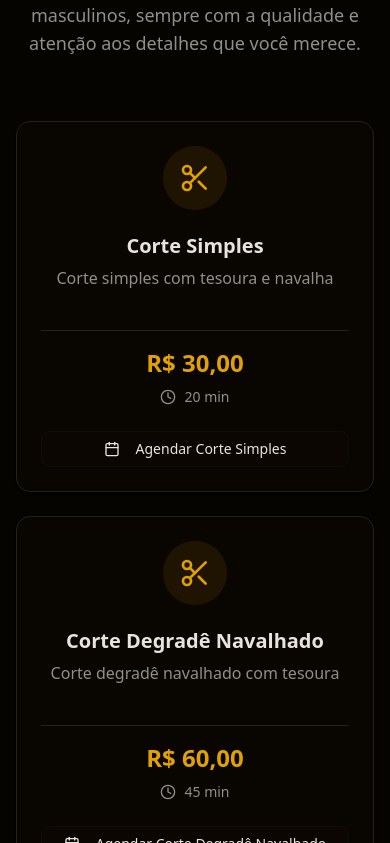
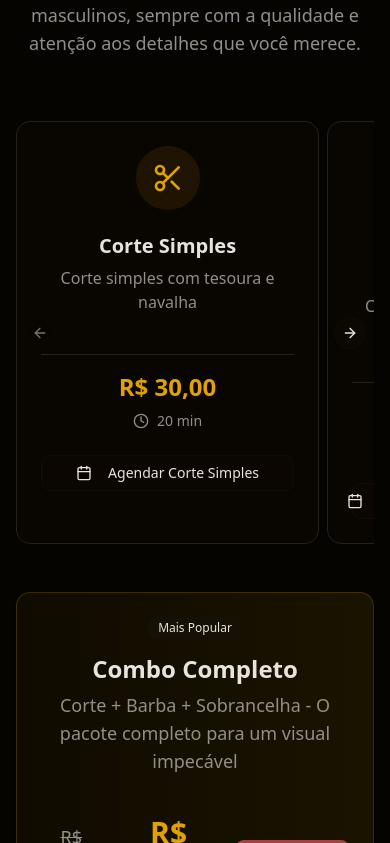
Before and after one commit to redlabs42/gold-mustache-web, a Next.js app: page / in a window 390 px wide. Shown: the part 1661-2504 px from the top of the page. Built offline with nearby package versions, Linux system fonts and the light colour scheme; a web font is replaced by a local one.

Commit message:
feat(services): implement mobile carousel for services display

```diff
--- a/src/components/sections/ServicesSection.tsx
+++ b/src/components/sections/ServicesSection.tsx
@@ -10,6 +10,13 @@ import {
   CardHeader,
   CardTitle,
 } from "@/components/ui/card";
+import {
+  Carousel,
+  CarouselContent,
+  CarouselItem,
+  CarouselNext,
+  CarouselPrevious,
+} from "@/components/ui/carousel";
 import { Separator } from "@/components/ui/separator";
 import { BRAND, SERVICES } from "@/constants/brand";
 import { Calendar, Clock, ShirtIcon as Razor, Scissors } from "lucide-react";
@@ -21,6 +28,15 @@ const serviceIcons = {
   "barba-completa": Razor,
   bigode: Razor,
   "sobrancelha-na-navalha": Scissors,
+  "corte-americano": Scissors,
+  "corte-low-fade": Scissors,
+  "cera-nariz-ouvido": Razor,
+  "corte-degrade-tradicional": Scissors,
+  "corte-degrade-na-zero": Scissors,
+  "progressiva-relaxamento": Scissors,
+  luzes: Scissors,
+  platinado: Scissors,
+  "sobrancelha-na-pinca": Scissors,
 };
 
 export function ServicesSection() {
@@ -45,7 +61,75 @@ export function ServicesSection() {
           </p>
         </div>
 
-        <div className="grid grid-cols-1 md:grid-cols-2 lg:grid-cols-3 gap-6 mb-12">
+        {/* Mobile Carousel */}
+        <div className="md:hidden mb-12">
+          <Carousel
+            opts={{
+              align: "start",
+              loop: false,
+            }}
+            className="w-full"
+          >
+            <CarouselContent className="-ml-2 md:-ml-4">
+              {SERVICES.map((service) => {
+                const IconComponent =
+                  serviceIcons[service.id as keyof typeof serviceIcons];
+
+                return (
+                  <CarouselItem
+                    key={service.id}
+                    className="pl-2 md:pl-4 basis-[85%] sm:basis-[70%]"
+                  >
+                    <Card className="group hover:shadow-lg transition-all duration-300 hover:-translate-y-1 h-full">
+                      <CardHeader className="text-center pb-4">
+                        <div className="mx-auto mb-4 p-3 bg-primary/10 rounded-full w-16 h-16 flex items-center justify-center group-hover:bg-primary/20 transition-colors">
+                          <IconComponent className="h-8 w-8 text-primary" />
+                        </div>
+                        <CardTitle className="text-xl">
+                          {service.name}
+                        </CardTitle>
+                        <CardDescription className="text-base">
+                          {service.description}
+                        </CardDescription>
+                      </CardHeader>
+
+                      <CardContent className="text-center">
+                        <Separator className="mb-4" />
+                        <div className="space-y-2">
+                          <div className="flex items-center justify-center space-x-2">
+                            <span className="text-2xl font-bold text-primary">
+                              {service.price}
+                            </span>
+                          </div>
+                          <div className="flex items-center justify-center space-x-2 text-muted-foreground">
+                            <Clock className="h-4 w-4" />
+                            <span className="text-sm">{service.duration}</span>
+                          </div>
+                        </div>
+                      </CardContent>
+
+                      <CardFooter>
+                        <Button
+                          onClick={handleBookingClick}
+                          className="w-full"
+                          variant="outline"
+                        >
+                          <Calendar className="h-4 w-4 mr-2" />
+                          Agendar {service.name}
+                        </Button>
+                      </CardFooter>
+                    </Card>
+                  </CarouselItem>
+                );
+              })}
+            </CarouselContent>
+            <CarouselPrevious className="left-2" />
+            <CarouselNext className="right-2" />
+          </Carousel>
+        </div>
+
+        {/* Desktop Grid */}
+        <div className="hidden md:grid grid-cols-2 lg:grid-cols-3 gap-6 mb-12">
           {SERVICES.map((service) => {
             const IconComponent =
               serviceIcons[service.id as keyof typeof serviceIcons];
--- a/src/constants/brand.ts
+++ b/src/constants/brand.ts
@@ -104,7 +104,7 @@ export const SERVICES = [
     duration: "45 min",
   },
   {
-    id: "sobrancelha-na-navalha",
+    id: "corte-americano",
     name: "Corte Americano",
     description: "Corte com degradê só nos pezinhos",
     price: "R$ 50,00",
@@ -118,56 +118,56 @@ export const SERVICES = [
     duration: "15 min",
   },
   {
-    id: "sobrancelha-na-navalha",
+    id: "corte-low-fade",
     name: "Corte Low Fade",
     description: "Corte com degradê mais baixo",
     price: "R$ 60,00",
     duration: "50 min",
   },
   {
-    id: "sobrancelha-na-navalha",
+    id: "cera-nariz-ouvido",
     name: "Cera Nariz e Ouvido",
     description: "",
     price: "R$ 30,00",
     duration: "15 min",
   },
   {
-    id: "sobrancelha-na-navalha",
+    id: "corte-degrade-tradicional",
     name: "Corte Degradê Tradicional",
     description: "Corte degradê apartir do pente 1",
     price: "R$ 45,00",
     duration: "35 min",
   },
   {
-    id: "sobrancelha-na-navalha",
+    id: "corte-degrade-na-zero",
     name: "Corte Degradê na Zero",
     description: "Corte degradê apartir da zero",
     price: "R$ 50,00",
     duration: "35 min",
   },
   {
-    id: "sobrancelha-na-navalha",
+    id: "progressiva-relaxamento",
     name: "Progresiva / Relaxamento",
     description: "Alisamento dos fios",
     price: "R$ 100,00",
     duration: "50 min",
   },
   {
-    id: "sobrancelha-na-navalha",
+    id: "luzes",
     name: "Luzes",
     description: "",
     price: "R$ 150,00",
     duration: "1 hora 30 min",
   },
   {
-    id: "sobrancelha-na-navalha",
+    id: "platinado",
     name: "Platinado",
     description: "",
     price: "R$ 200,00",
     duration: "2 horas",
   },
   {
-    id: "sobrancelha-na-navalha",
+    id: "sobrancelha-na-pinca",
     name: "Sobrancelha na pinça",
     description: "",
     price: "R$ 30,00",
```
